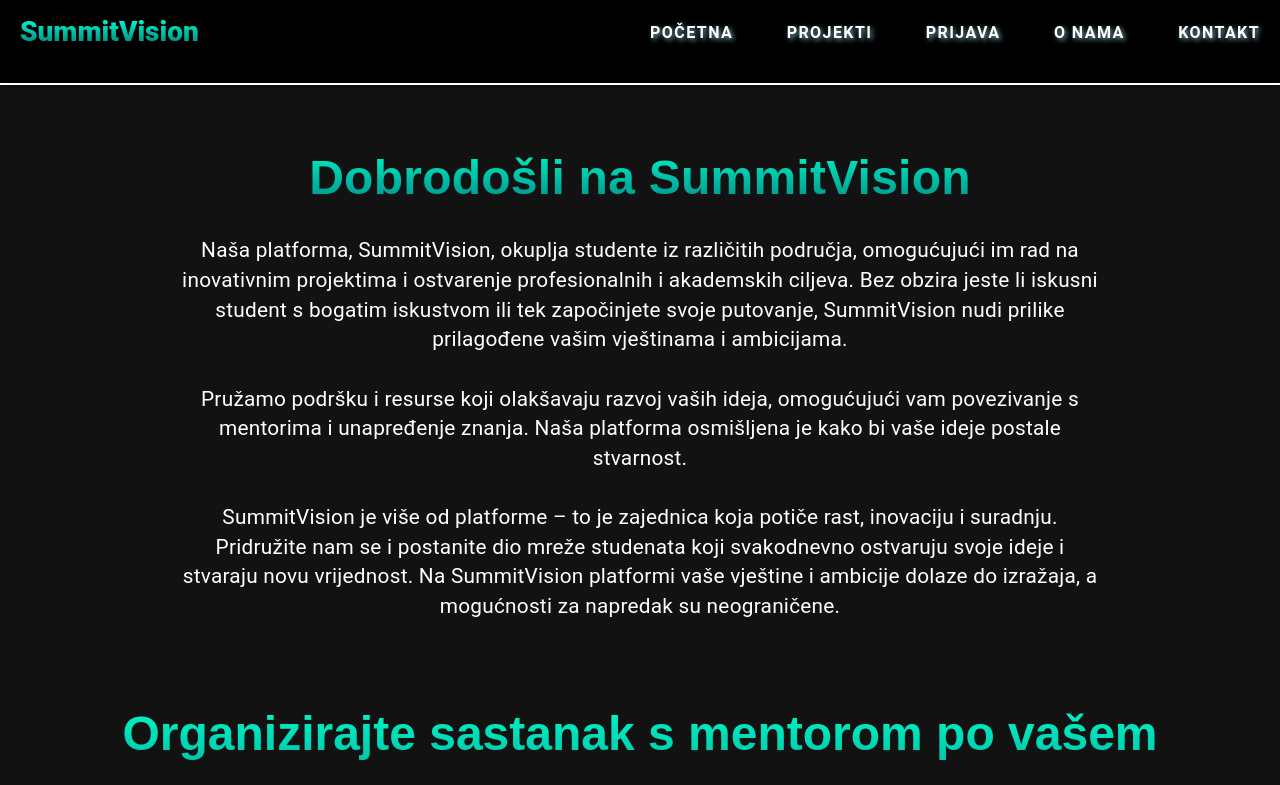
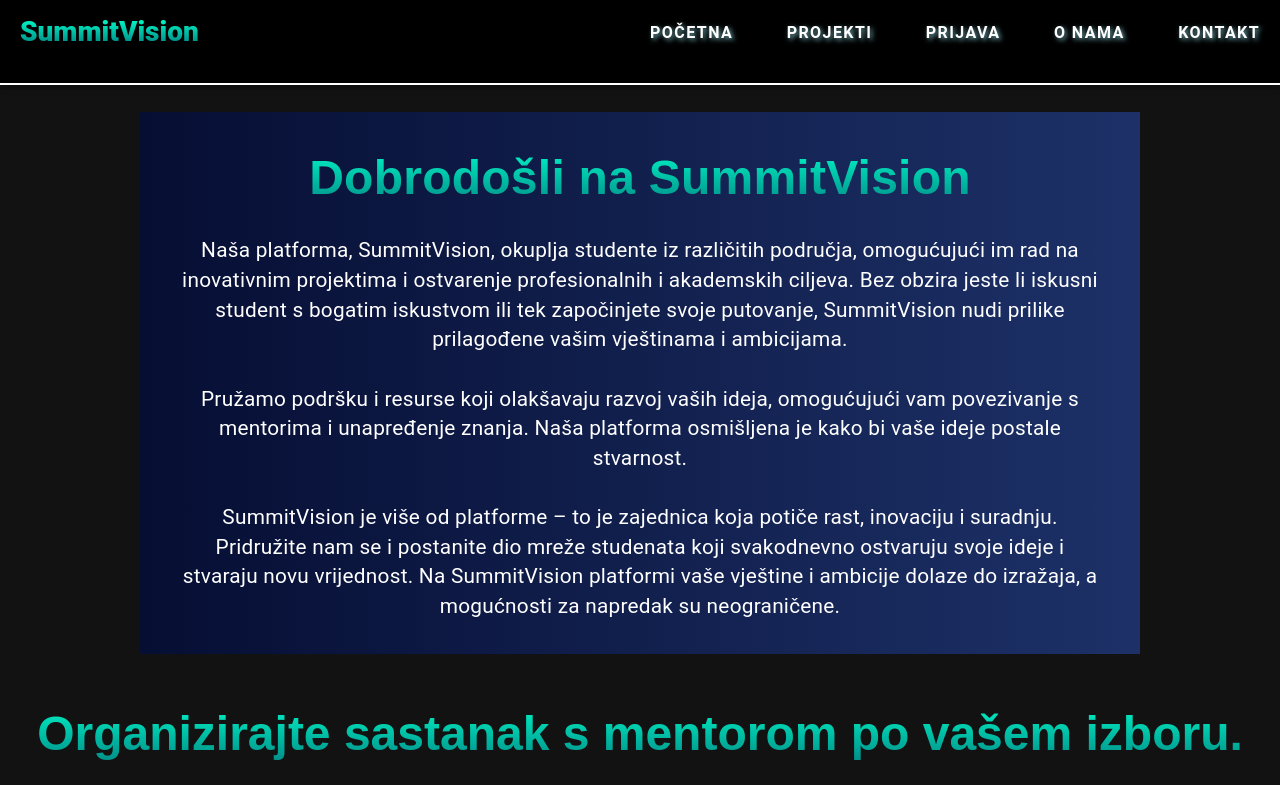
Before and after one commit to KaatarinaGalic/Platforma-za-studentske-STARTUP-projekte, a Vue app in the folder front/ront/: page /About in a window 1280 px wide. Shown: the top 785 px of the page. Built offline with nearby package versions, Linux system fonts and the light colour scheme; a web font is replaced by a local one.

Commit message:
Ažuriran dizajn

```diff
--- a/front/ront/src/pages/About.vue
+++ b/front/ront/src/pages/About.vue
@@ -374,7 +374,10 @@ export default {
 };
 </script>
 
-<style scoped>
+<style >
+.v-container {
+  max-width: 100% !important;
+}
 .text-center {
   text-align: center;
 }
@@ -396,4 +399,9 @@ p {
   font-weight: bold;
   text-align: center;
 }
+.v-card{
+  background: linear-gradient(90deg, #060e33 0%, #1d3168 100%);
+
+}
+
 </style>
--- a/front/ront/src/pages/Contact.vue
+++ b/front/ront/src/pages/Contact.vue
@@ -314,7 +314,10 @@ export default {
 }
 </script>
 
-<style lang="scss">
+<style >
+.v-container {
+  max-width: 100% !important;
+}
 /* Pozadinska slika */
 .contact-form {
   font-family: Arial, sans-serif;
@@ -328,6 +331,7 @@ export default {
   .text-center {
     text-align: center;
   }
+
 
   .content {
     margin-top: 40px;
--- a/front/ront/src/pages/Projects.vue
+++ b/front/ront/src/pages/Projects.vue
@@ -318,7 +318,7 @@ export default {
 };
 </script>
 
-<style scoped>
+<style >
 @import url('https://fonts.googleapis.com/css2?family=Keania+One&display=swap');
 
 .naslov {
@@ -350,6 +350,7 @@ export default {
   display: flex;
   flex-direction: column;
   justify-content: space-between;
+  background:linear-gradient(90deg, #060e33 0%, #1d3168 100%);
 }
 
 .v-card-title {
--- a/front/ront/src/pages/Register.vue
+++ b/front/ront/src/pages/Register.vue
@@ -190,6 +190,9 @@ export default {
 </script>
 
 <style>
+.v-container {
+  max-width: 100% !important;
+}
 .bg-gradient {
   background: linear-gradient(to bottom, rgba(72, 76, 83, 0.8), rgba(57, 64, 62, 0.8)),
   url('https://d19p4plxg0u3gz.cloudfront.net/f921919a-8f1d-11ec-9b71-0242ac120013/v/ba03ebd6-9d09-11eb-8a41-cedfb09875dd/1280x720-ba0555f2-9d09-11eb-b6b1-cedfb09875dd.webp?v=l1va8yk0');
@@ -206,4 +209,5 @@ export default {
   font-weight: bold !important;
   font-style: italic;
 }
+
 </style>
```
Also changed, not shown: 1 other file (tests, documents, lock files or other folders).
